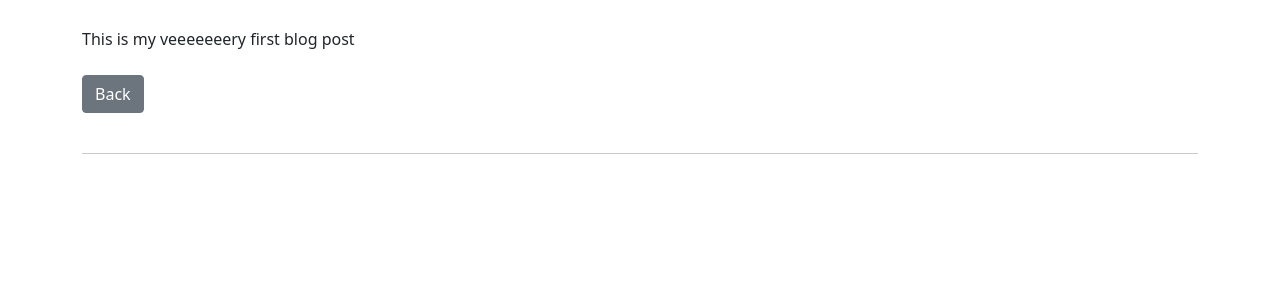
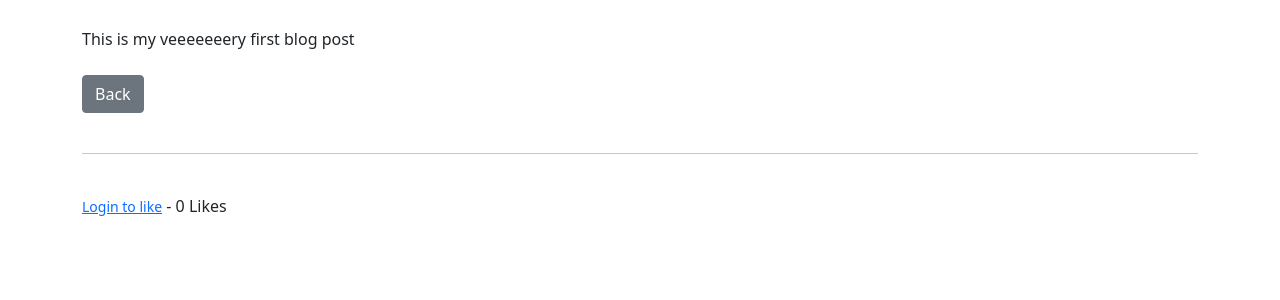
Before and after one commit to savvyswanand/Blog, a Django app: page /article/1 in a window 1280 px wide. Shown: the part 190-490 px from the top of the page. Run offline with Django 3.2, Linux system fonts and the light colour scheme; data comes from the database, SQL or seed files in the repository; both versions use the stored data as it was after the commit; parts of the project's set-up code (start-up, migrations or seed data) failed here and were passed over.

Commit message:
Added unlike button and fixed Like button problems

```diff
--- a/theblog/templates/article_details.html
+++ b/theblog/templates/article_details.html
@@ -31,10 +31,17 @@ Back</a>
 <br></br>
 <hr>
 <br/>
-{% if user.is_authenticated %}
 	<form action = "{% url 'like_post' post.pk %}" method="POST">
 		{% csrf_token %}
-		<button type= "submit", name="post_id", value="{{ post.id }}", class= "btn btn-primary btn-sm">Like</button> - {{ total_likes }} Likes
+		{% if user.is_authenticated %}
+			{% if liked %}
+				<button type= "submit", name="post_id", value="{{ post.id }}", class= "btn btn-danger btn-sm">Unlike</button> - {{ total_likes }} Dislikes
+			{% else %}
+				<button type= "submit", name="post_id", value="{{ post.id }}", class= "btn btn-primary btn-sm">Like</button>
+			{% endif %}
+		{% else %}
+			<small><a href="{% url 'login' %}">Login to like</a></small>
+			- {{ total_likes }} Likes
 	</form>
 {% endif %}
 {% endblock %}
--- a/theblog/views.py
+++ b/theblog/views.py
@@ -10,7 +10,14 @@ from django.http import HttpResponseRedirect
 
 def LikeView(request, pk):
 	post = get_object_or_404(Post, id=request.POST.get('post_id'))
-	post.likes.add(request.user)
+	liked = False
+	if post.likes.filter(id=request.user.id).exists():
+		post.likes.remove(request.user)
+		liked = False
+	else:
+		post.likes.add(request.user)
+		liked = True
+
 	return HttpResponseRedirect(reverse('article-detail', args=[str(pk)]))
 
 class HomeView(ListView):
@@ -37,10 +44,17 @@ class ArticleDetailView(DetailView):
 	def get_context_data(self, *args, **kwargs):
 		cat_menu = Category.objects.all()
 		context = super(ArticleDetailView, self).get_context_data(*args, **kwargs)
+
 		stuff = get_object_or_404(Post,id=self.kwargs['pk'])
 		total_likes =stuff.total_likes()
+
+		liked = False
+		if stuff.likes.filter(id=self.request.user.id).exists():
+			liked = True
+
 		context["cat_menu"] = cat_menu
 		context['total_likes'] = total_likes
+		context["liked"] = liked
 		return context
 
 class AddPostView(CreateView):
```
Also changed, not shown: db.sqlite3.
